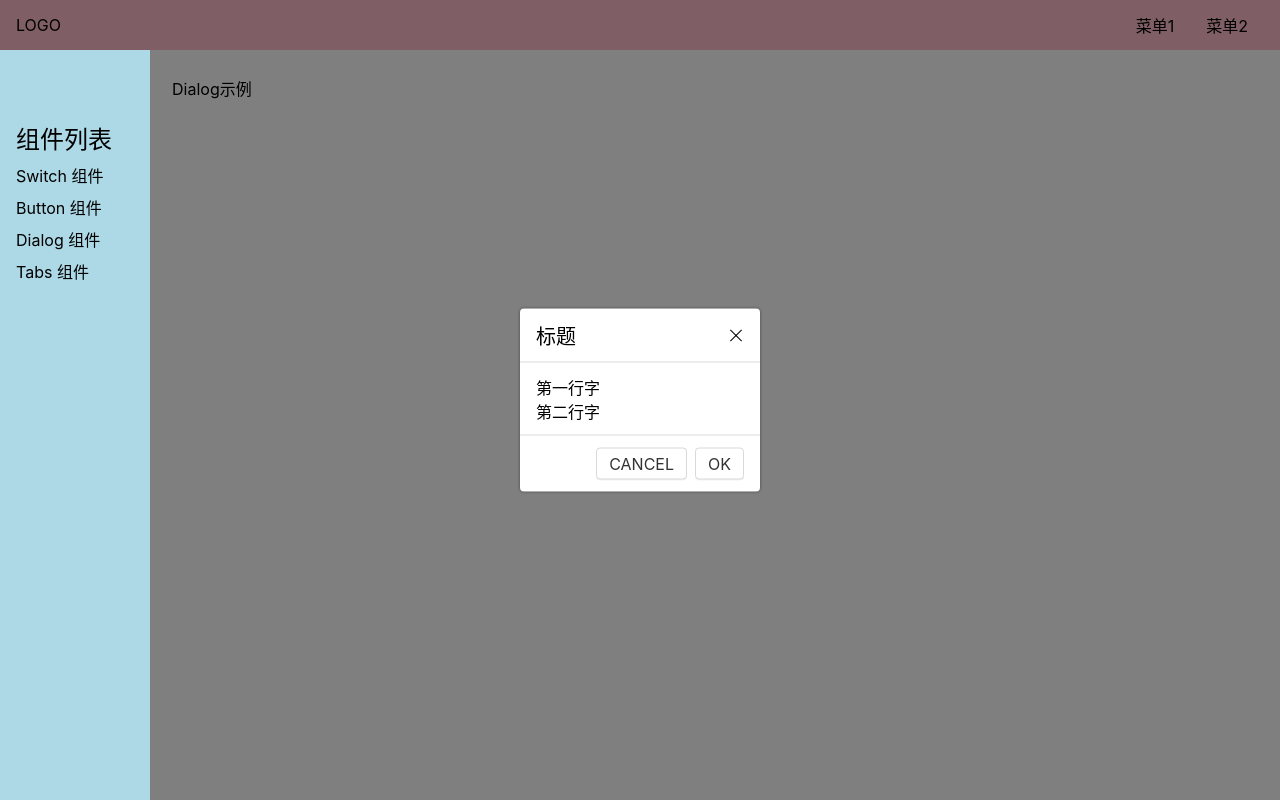
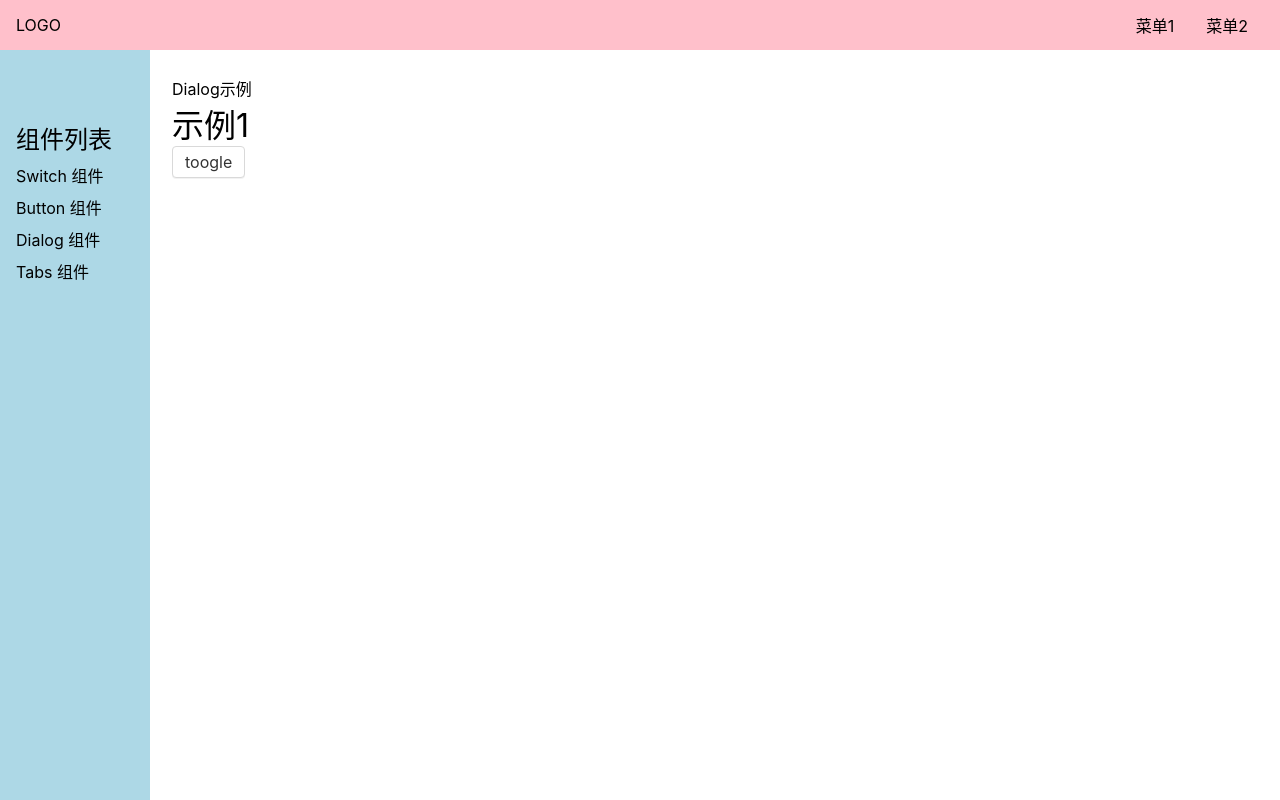
Before and after one commit to violateer/vo-ui, a Vue app: page /#/doc/dialog in a window 1280 px wide. Built offline with nearby package versions, Linux system fonts and the light colour scheme; the HTML template or start-up script is replaced by a standard one.

Commit message:
支持visible属性

```diff
--- a/src/components/DialogDemo.vue
+++ b/src/components/DialogDemo.vue
@@ -1,15 +1,32 @@
 <template>
 <div>
     Dialog示例
-    <Dialog />
+    <h1>示例1</h1>
+    <Button @click="toggle">toogle</Button>
+    <Dialog :visible="x"></Dialog>
 </div>
 </template>
 
 <script>
 import Dialog from '../lib/Dialog.vue'
+import Button from '../lib/Button.vue'
+import {
+    ref
+} from 'vue'
 export default {
     components: {
-        Dialog
+        Dialog,
+        Button
+    },
+    setup() {
+        const x = ref(false)
+        const toggle = () => {
+            x.value = !x.value
+        }
+        return {
+            x,
+            toggle
+        }
     }
 }
 </script>
--- a/src/lib/Dialog.vue
+++ b/src/lib/Dialog.vue
@@ -1,4 +1,5 @@
 <template>
+<template v-if="visible">
     <div class="vo-dialog-overlay"></div>
     <div class="vo-dialog-wrapper">
         <div class="vo-dialog">
@@ -14,10 +15,17 @@
         </div>
     </div>
 </template>
+</template>
 
 <script lang="ts">
 import Button from "./Button.vue"
 export default {
+    props: {
+        visible: {
+            type: Boolean,
+            default: false
+        }
+    },
     components: {
         Button
     }
```
Lines whose indentation alone changed are shown as unchanged.
